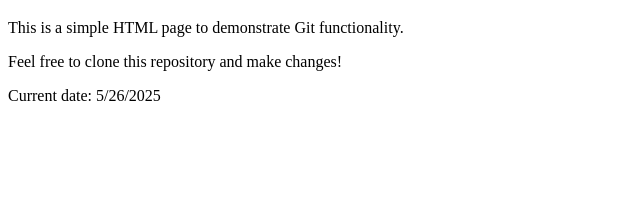
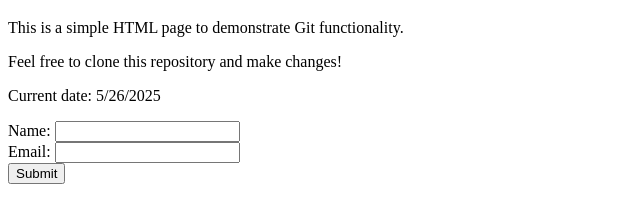
Before and after one commit to erdnando/git-lab1, a plain HTML site: page index.html in a window 1280 px wide. Shown: the part 61-284 px from the top of the page, without its empty margins (0-640 px from the left). Drawn offline with Linux system fonts and the light colour scheme.

Commit message:
se agrego form

```diff
--- a/index.html
+++ b/index.html
@@ -11,6 +11,15 @@
     <p>Feel free to clone this repository and make changes!</p>
     <p>Current date: <span id="date"></span></p>
 
+    <form action="https://example.com/submit" method="post">
+        <label for="name">Name:</label>
+        <input type="text" id="name" name="name" required>
+        <br>
+        <label for="email">Email:</label>
+        <input type="email" id="email" name="email" required>
+        <br>
+        <button type="submit">Submit</button>
+
     <script>
         document.getElementById('date').textContent = new Date().toLocaleDateString();
     </script>
```
